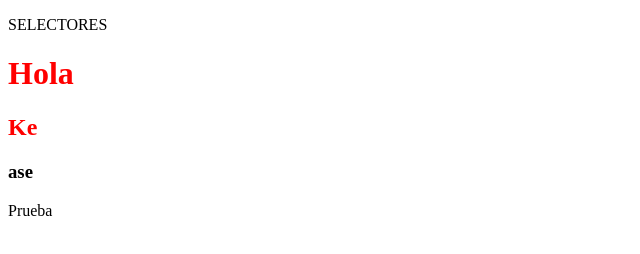
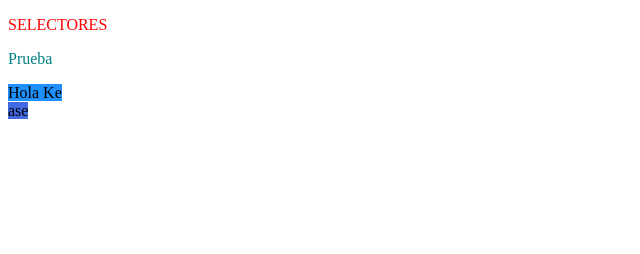
Before and after one commit to MonseV/selectores-CSS, a plain HTML site: page index.html in a window 1280 px wide. Shown: the whole page, without its empty margins (0-640 px from the left). Drawn offline with Linux system fonts and the light colour scheme.

Commit message:
selector combinado descendente

```diff
--- a/index.html
+++ b/index.html
@@ -42,19 +42,38 @@
       </style> -->
 
       <!-- Grupo -->
-      <style>
+     <!--  <style>
         #title, .sub-title{
           color: red;
+        }
+      </style> -->
+
+      <!-- Combinado descendente -->
+      <style>
+        body p{
+          color: red;
+        }
+        body div p{
+          color: teal;
+        }
+
+        body span{
+          background-color: royalblue;
+        }
+        body div span{
+          background-color: dodgerblue;
         }
       </style>
 
     </head>
     <body>
       <p>SELECTORES</p>
-
-      <h1 id="title">Hola</h1>
-      <h2 class="sub-title">Ke</h2>
-      <h3>ase</h3>
-      <p>Prueba</p>
+      <div>
+        <p>Prueba</p>
+        <span>Hola
+          <span>Ke</span>
+        </span>
+      </div>
+      <span>ase</span>
     </body>
 </html>
```
